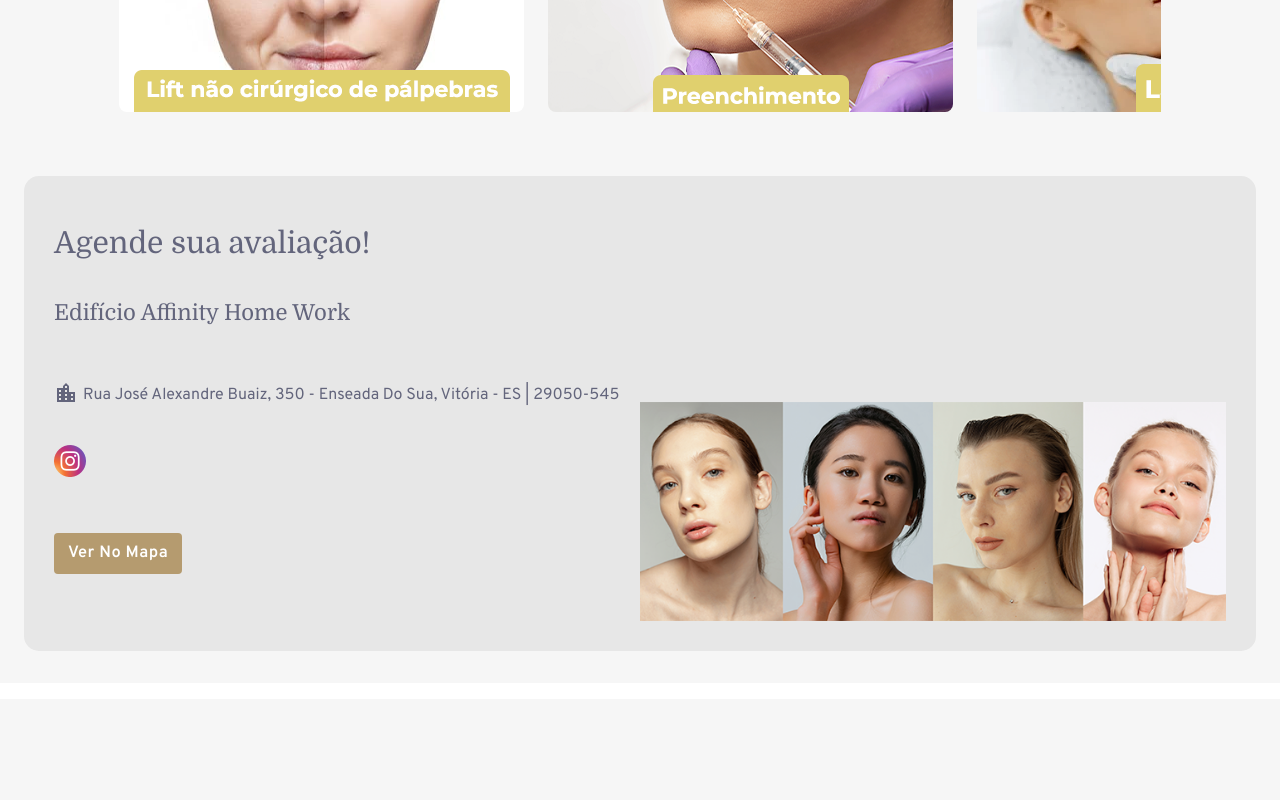
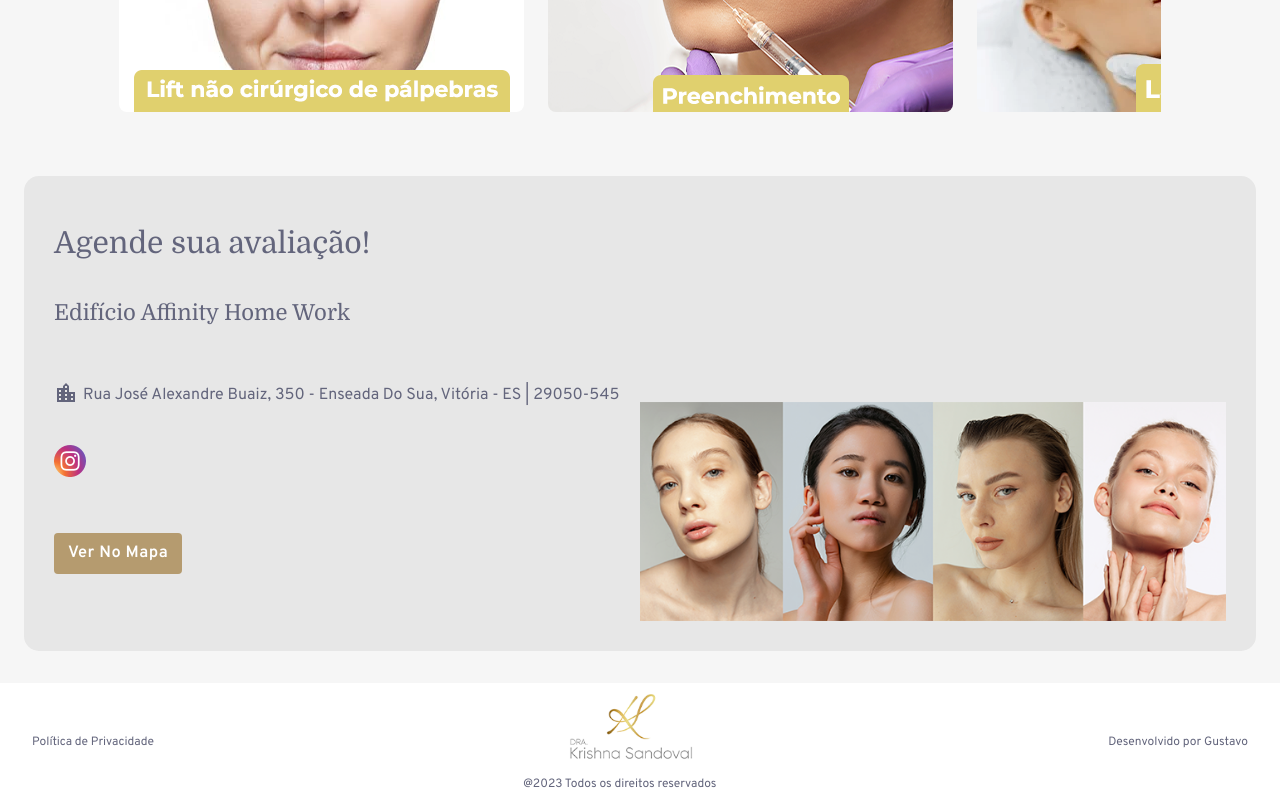
Before and after one commit to Guxxtavoww/krish, a React (Vite) app: page / in a window 1280 px wide. Shown: the part 2952-3752 px from the top of the page. Before the commit the page ends 3651 px from the top, so only its background shows below. Built offline with nearby package versions, Linux system fonts and the light colour scheme.

Commit message:
adding stuff

```diff
--- a/src/components/layout/Footer/index.tsx
+++ b/src/components/layout/Footer/index.tsx
@@ -1,11 +1,27 @@
-import React from 'react';
+import React, { useState } from 'react';
 
+import Logo from '../Logo';
 import { FooterContainer } from './styles';
 
 const Footer: React.FC = () => {
+  const [isPrivacyPolicyModalOpen, setIsPrivacyPolicyOpen] = useState(false);
+
   return (
     <FooterContainer>
-      <div className="te"></div>
+      <button type="button" onClick={() => setIsPrivacyPolicyOpen(true)}>
+        Política de Privacidade
+      </button>
+      <div className="logo_box">
+        <Logo />
+        <span>@{new Date().getFullYear()} Todos os direitos reservados</span>
+      </div>
+      <a
+        href="https://portfolio-gustavo-augusto.netlify.app/"
+        target="_blank"
+        rel="noopener noreferrer"
+      >
+        Desenvolvido por Gustavo
+      </a>
     </FooterContainer>
   );
 };
--- a/src/components/layout/Footer/styles.ts
+++ b/src/components/layout/Footer/styles.ts
@@ -1,11 +1,26 @@
 import styled from 'styled-components';
+
+import { MAIN_TEXT_COLOR } from '@/styles/constants';
 
 export const FooterContainer = styled.footer`
   width: 100%;
-  padding: 8px 1.5rem;
+  padding: 8px 2rem;
   background-color: #fff;
   display: flex;
   align-items: center;
   justify-content: space-between;
   flex-wrap: wrap;
+
+  .logo_box :nth-child(1) {
+    margin-bottom: 10px;
+  }
+
+  button,
+  a,
+  span {
+    color: ${MAIN_TEXT_COLOR};
+    font-size: 12px;
+    cursor: pointer;
+    background-color: transparent;
+  }
 `;
```
